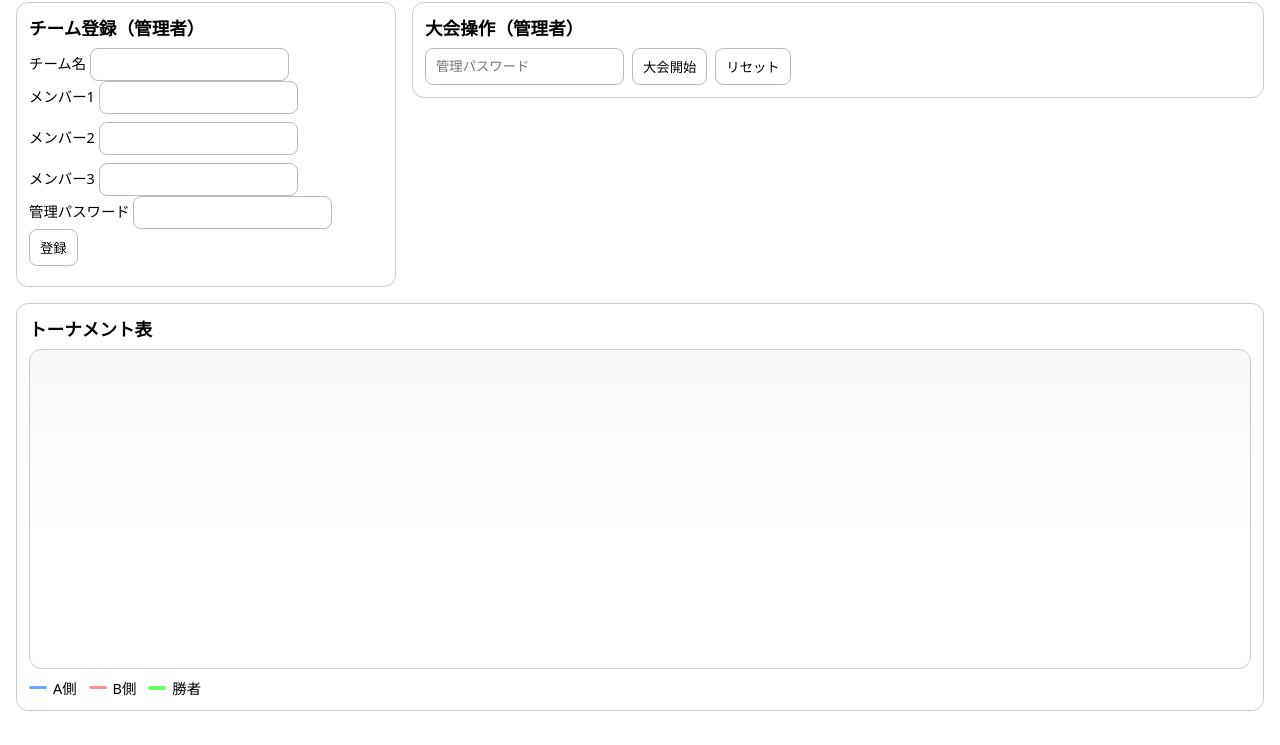
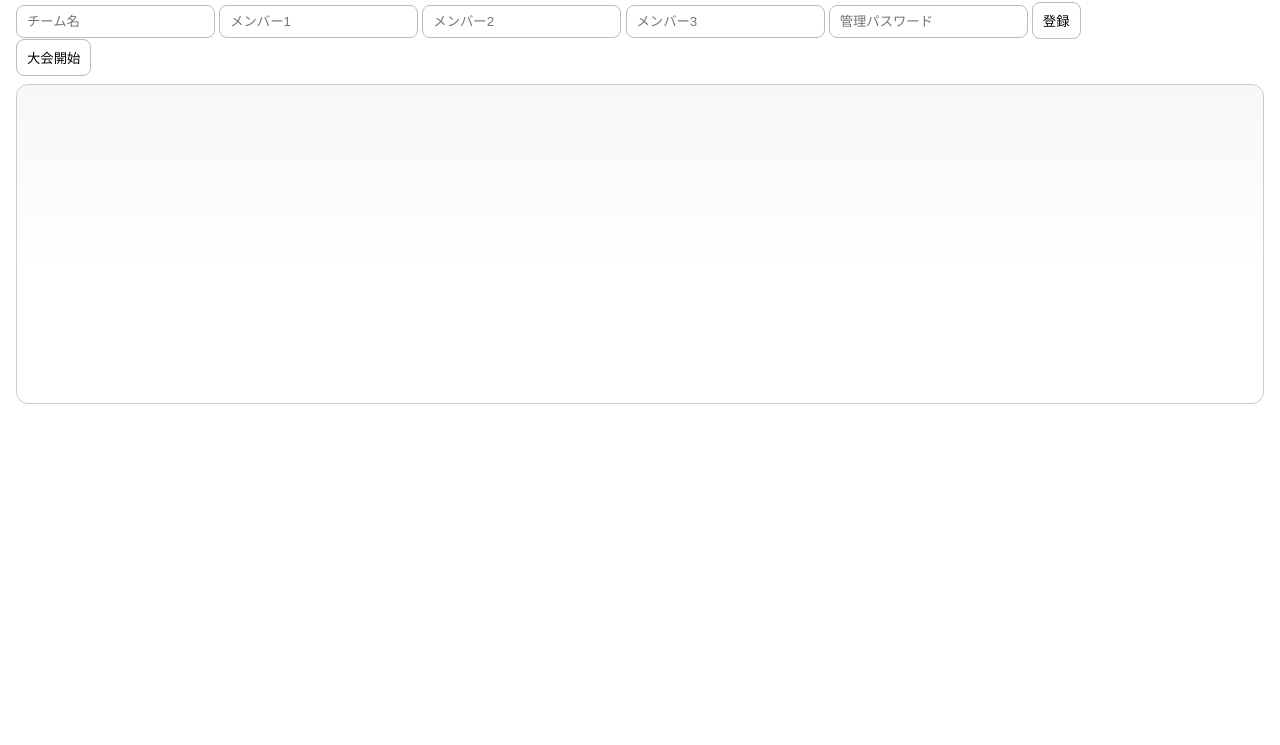
Before and after one commit to yuuyuu661/godfield, a website with bundled scripts: page public/index.html in a window 1280 px wide. Shown: the part 55-800 px from the top of the page. Built offline with nearby package versions, Linux system fonts and the light colour scheme; files whose address does not match are found by name.

Commit message:
Update index.html

```diff
--- a/public/index.html
+++ b/public/index.html
@@ -1,59 +1,27 @@
 <!doctype html>
 <html lang="ja">
 <head>
-  <meta charset="utf-8">
-  <meta name="viewport" content="width=device-width,initial-scale=1">
-  <title>リアルタイム・トーナメント表</title>
-  <link rel="stylesheet" href="/styles.css">
+  <meta charset="utf-8" />
+  <meta name="viewport" content="width=device-width,initial-scale=1" />
+  <title>トーナメント表</title>
+  <link rel="stylesheet" href="/styles.css" />
 </head>
 <body>
-  <header>
-    <h1>リアルタイム・トーナメント表</h1>
-    <div id="status"></div>
-  </header>
+  <h1>🏆 トーナメント表</h1>
+  <section>
+    <form id="team-form">
+      <input name="name" placeholder="チーム名" required>
+      <input name="member1" placeholder="メンバー1">
+      <input name="member2" placeholder="メンバー2">
+      <input name="member3" placeholder="メンバー3">
+      <input name="password" type="password" placeholder="管理パスワード" required>
+      <button type="submit">登録</button>
+    </form>
+    <button id="start">大会開始</button>
+  </section>
 
-  <main class="grid">
-    <section class="card">
-      <h2>チーム登録（管理者）</h2>
-      <form id="team-form">
-        <label>チーム名 <input name="name" required></label>
-        <div class="row">
-          <label>メンバー1 <input name="member1"></label>
-          <label>メンバー2 <input name="member2"></label>
-          <label>メンバー3 <input name="member3"></label>
-        </div>
-        <label>管理パスワード <input name="password" type="password" required></label>
-        <button type="submit">登録</button>
-      </form>
-      <div id="teams"></div>
-    </section>
-
-    <section class="card">
-      <h2>大会操作（管理者）</h2>
-      <div class="row">
-        <input id="admin-pass" type="password" placeholder="管理パスワード">
-        <button id="start-btn">大会開始</button>
-        <button id="reset-btn">リセット</button>
-      </div>
-    </section>
-
-    <section class="card wide">
-      <h2>トーナメント表</h2>
-      <div id="bracket"></div>
-      <div id="legend">
-        <span class="leg leg-a">A側</span>
-        <span class="leg leg-b">B側</span>
-        <span class="leg leg-win">勝者</span>
-      </div>
-    </section>
-  </main>
-
-  <template id="team-item">
-    <div class="team">
-      <div class="team-name"></div>
-      <div class="team-members"></div>
-    </div>
-  </template>
+  <section id="teams"></section>
+  <section id="bracket"></section>
 
   <script src="/socket.io/socket.io.js"></script>
   <script type="module" src="/api.js"></script>
```
